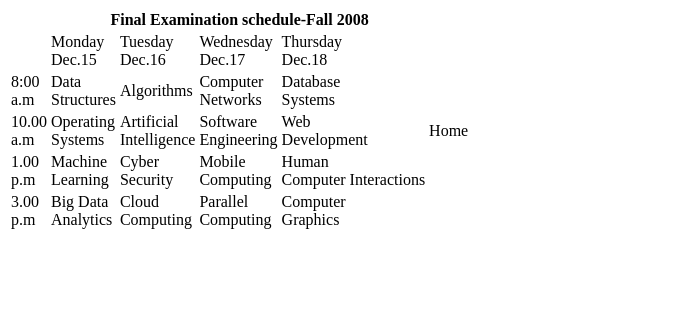
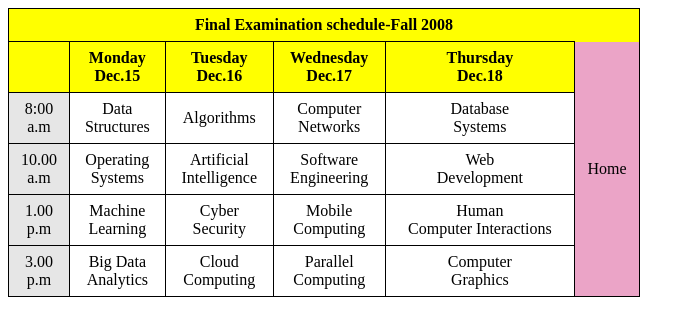
Before and after one commit to ibsharmi/Assignment1, a plain HTML site: page index.html in a window 1280 px wide. Shown: the whole page, without its empty margins (0-695 px from the left). Drawn offline with Linux system fonts and the light colour scheme.

```diff
--- a/index.html
+++ b/index.html
@@ -3,10 +3,11 @@
 <head>
     <meta charset="UTF-8">
     <meta name="viewport" content="width=device-width, initial-scale=1.0">
-    <link rel="stylesheet" href="style.css">
+    <link rel="stylesheet" href="./style.css">
     <title>Document</title>
 </head>
 <body>
+
     <table class="table">
         <tr>
             <th colspan="6" class="heading">Final Examination schedule-Fall 2008</th>
--- /dev/null
+++ b/style.css
@@ -0,0 +1,29 @@
+.heading{
+    background-color: yellow;
+}
+.date{
+
+    background-color: yellow;
+    font-weight: bold;
+
+}
+.table{
+    border: 1px solid;
+    border-collapse: collapse;
+    width:50%
+}
+.data-cell{
+    border:1px solid black;
+
+}
+.home{
+    background-color: rgb(235, 164, 199);
+}
+.time{
+    background-color: #e6e6e6;
+}
+td,th{
+
+   text-align: center;
+   padding: 7px;
+}
```
